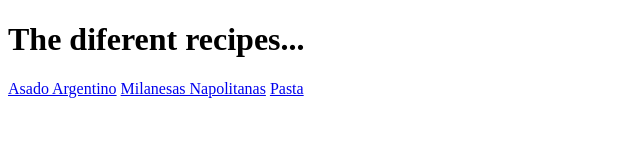
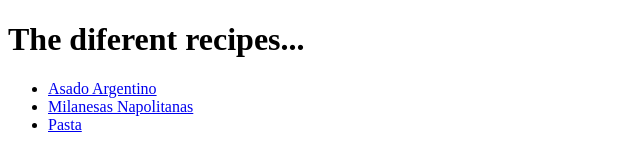
Before and after one commit to Lpik97/Odin-recipes-project, a plain HTML site: page index.html in a window 1280 px wide. Shown: the whole page, without its empty margins (0-640 px from the left). Drawn offline with Linux system fonts and the light colour scheme.

Commit message:
The recipes were listed in an unordered list.

```diff
--- a/index.html
+++ b/index.html
@@ -6,8 +6,10 @@
     </head>
     <body>
         <h1>The diferent recipes...</h1>
-        <a href="./recipes/asado-argentino.html">Asado Argentino</a>
-        <a href="./recipes/milanesas-napolitanas.html">Milanesas Napolitanas</a>
-        <a href="./recipes/pasta.html">Pasta</a>
+        <ul>
+            <li><a href="./recipes/asado-argentino.html">Asado Argentino</a></li>
+            <li><a href="./recipes/milanesas-napolitanas.html">Milanesas Napolitanas</a></li>
+            <li><a href="./recipes/pasta.html">Pasta</a></li>
+        </ul>
     </body>
 </html>
```
